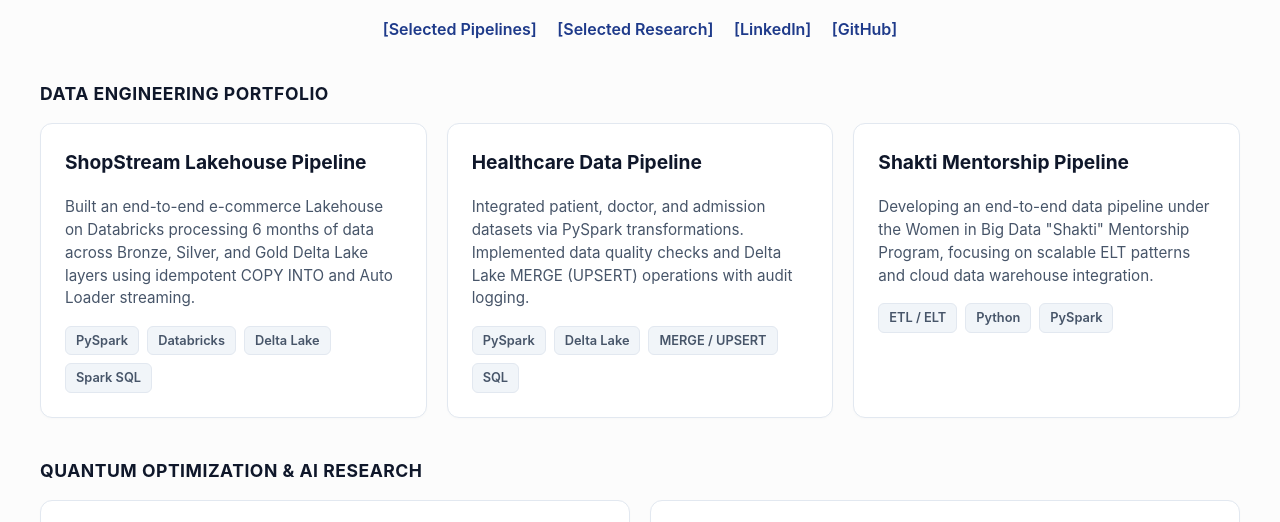
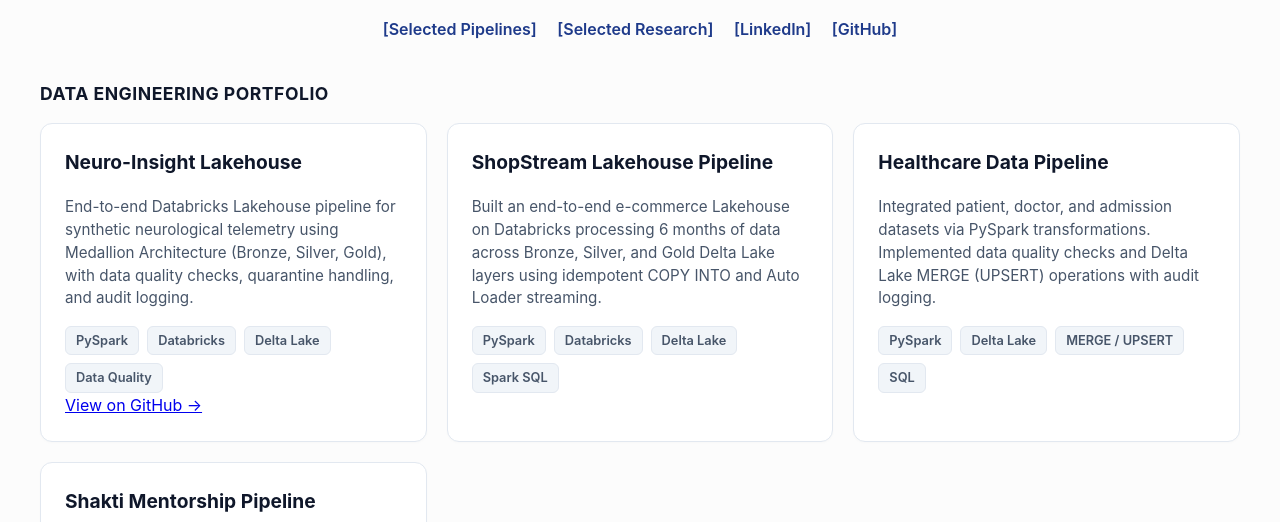
Before and after one commit to kvmramya/kvmramya.github.io, a plain HTML site: page index.html in a window 1280 px wide. Shown: the part 207-729 px from the top of the page. Drawn offline with Linux system fonts and the light colour scheme.

Commit message:
Update index.html

```diff
--- a/index.html
+++ b/index.html
@@ -34,7 +34,17 @@
   <!-- Data Engineering Projects Section -->
   <h2 class="section-title" id="data-engineering">Data Engineering Portfolio</h2>
   <div class="grid-3">
-
+        <div class="card">
+      <h3>Neuro-Insight Lakehouse</h3>
+      <p>End-to-end Databricks Lakehouse pipeline for synthetic neurological telemetry using Medallion Architecture (Bronze, Silver, Gold), with data quality checks, quarantine handling, and audit logging.</p>
+      <div class="badge-group">
+        <span class="badge">PySpark</span>
+        <span class="badge">Databricks</span>
+        <span class="badge">Delta Lake</span>
+        <span class="badge">Data Quality</span>
+      </div>
+      <a class="project-link" href="https://github.com/kvmramya/neuro-insight-lakehouse" target="_blank" rel="noopener">View on GitHub →</a>
+    </div>
     <div class="card">
       <h3>ShopStream Lakehouse Pipeline</h3>
       <p>Built an end-to-end e-commerce Lakehouse on Databricks processing 6 months of data across Bronze, Silver, and Gold Delta Lake layers using idempotent COPY INTO and Auto Loader streaming.</p>
```
